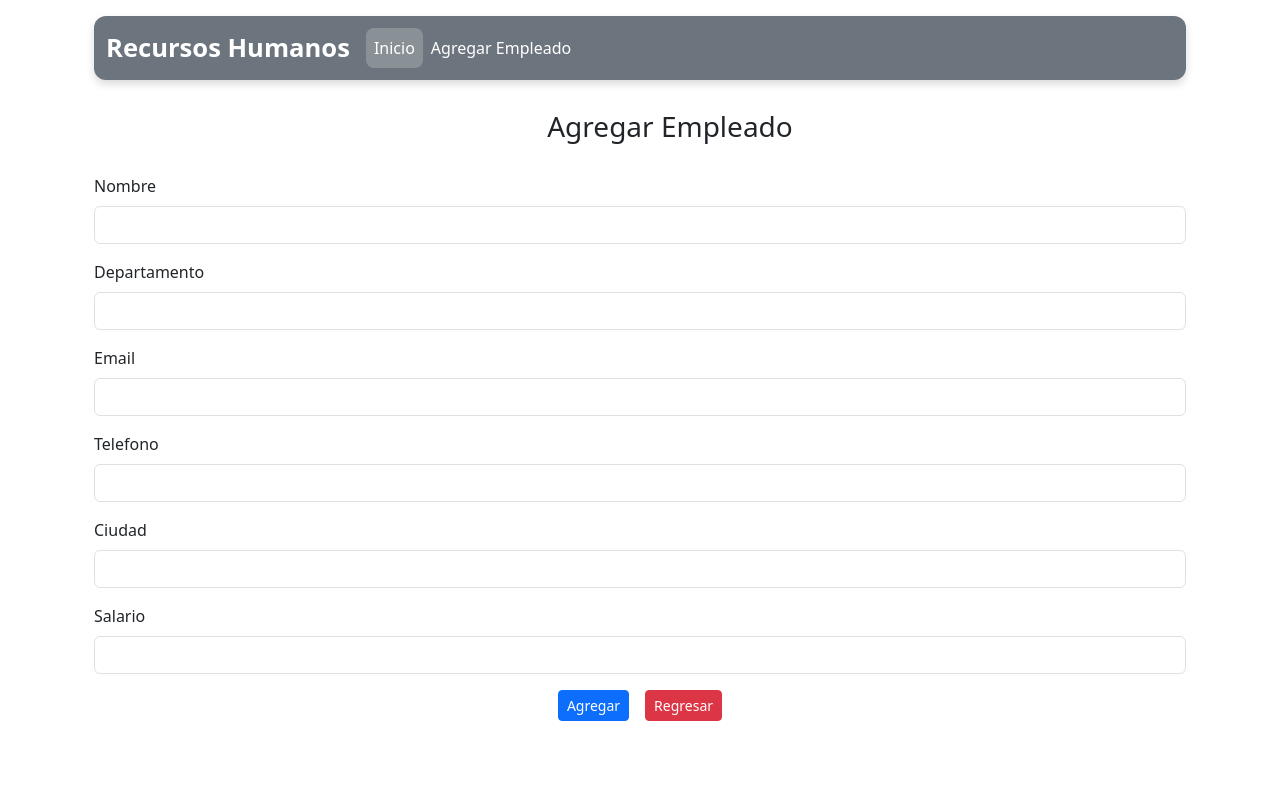
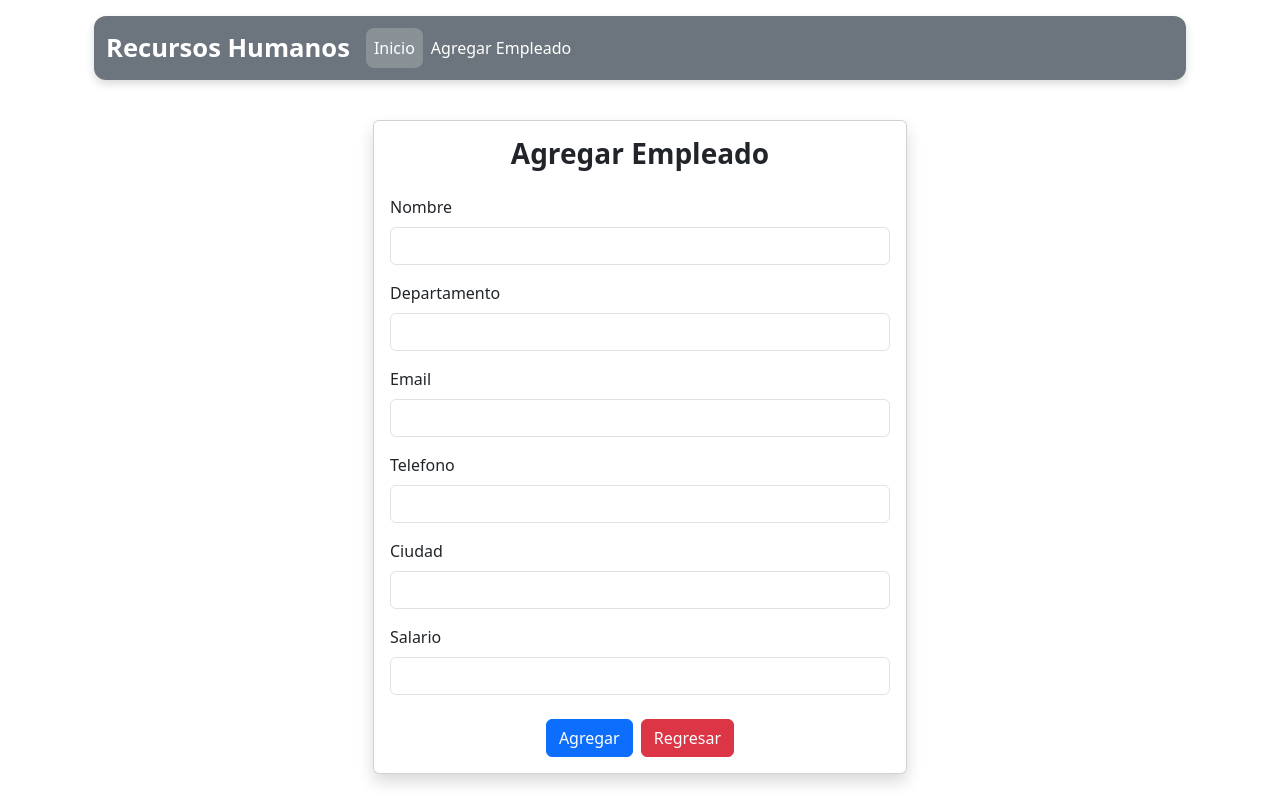
Before and after one commit to Edwin-Gc/frontend-react-recursosH, a React (Create React App) app: page /agregar in a window 1280 px wide. Built offline with nearby package versions, Linux system fonts and the light colour scheme.

Commit message:
Build y código fuente listos para producción

```diff
--- a/src/Empleados/AgregarEmpleados.js
+++ b/src/Empleados/AgregarEmpleados.js
@@ -21,16 +21,20 @@ export default function AgregarEmpleado() {
 
   const onSubmit = async (e) => {
     e.preventDefault();
-    const urlBase ="https://abundant-energy-production.up.railway.app/empleados";
+    const urlBase =
+      "https://abundant-energy-production.up.railway.app/empleados";
 
     await axios.post(urlBase, empleado);
     navegacion("/");
   };
-
   return (
-    <div className="container">
-      <div className="container text-center" style={{ margin: "30px" }}>
-        <h3>Agregar Empleado</h3>
+    <div className="container py-4">
+      <div className="row justify-content-center">
+        <div className="col-md-8 col-lg-6">
+          <div className="card shadow rounded">
+            <div className="card-body">
+              <div className="text-center mb-4">
+                <h3 className="fw-bold">Agregar Empleado</h3>
               </div>
 
               <form onSubmit={onSubmit}>
@@ -105,7 +109,7 @@ export default function AgregarEmpleado() {
                   />
                 </div>
 
-        <div className="mb-3">
+                <div className="mb-4">
                   <label htmlFor="salario" className="form-label">
                     Salario
                   </label>
@@ -121,14 +125,18 @@ export default function AgregarEmpleado() {
                 </div>
 
                 <div className="text-center">
-          <button type="submit" className="btn btn-primary btn-sm me-3">
+                  <button type="submit" className="btn btn-primary me-2">
                     Agregar
                   </button>
-          <a href="/" className="btn btn-danger btn-sm">
+                  <a href="/" className="btn btn-danger">
                     Regresar
                   </a>
                 </div>
               </form>
             </div>
+          </div>
+        </div>
+      </div>
+    </div>
   );
 }
```
Lines whose indentation alone changed are shown as unchanged.
